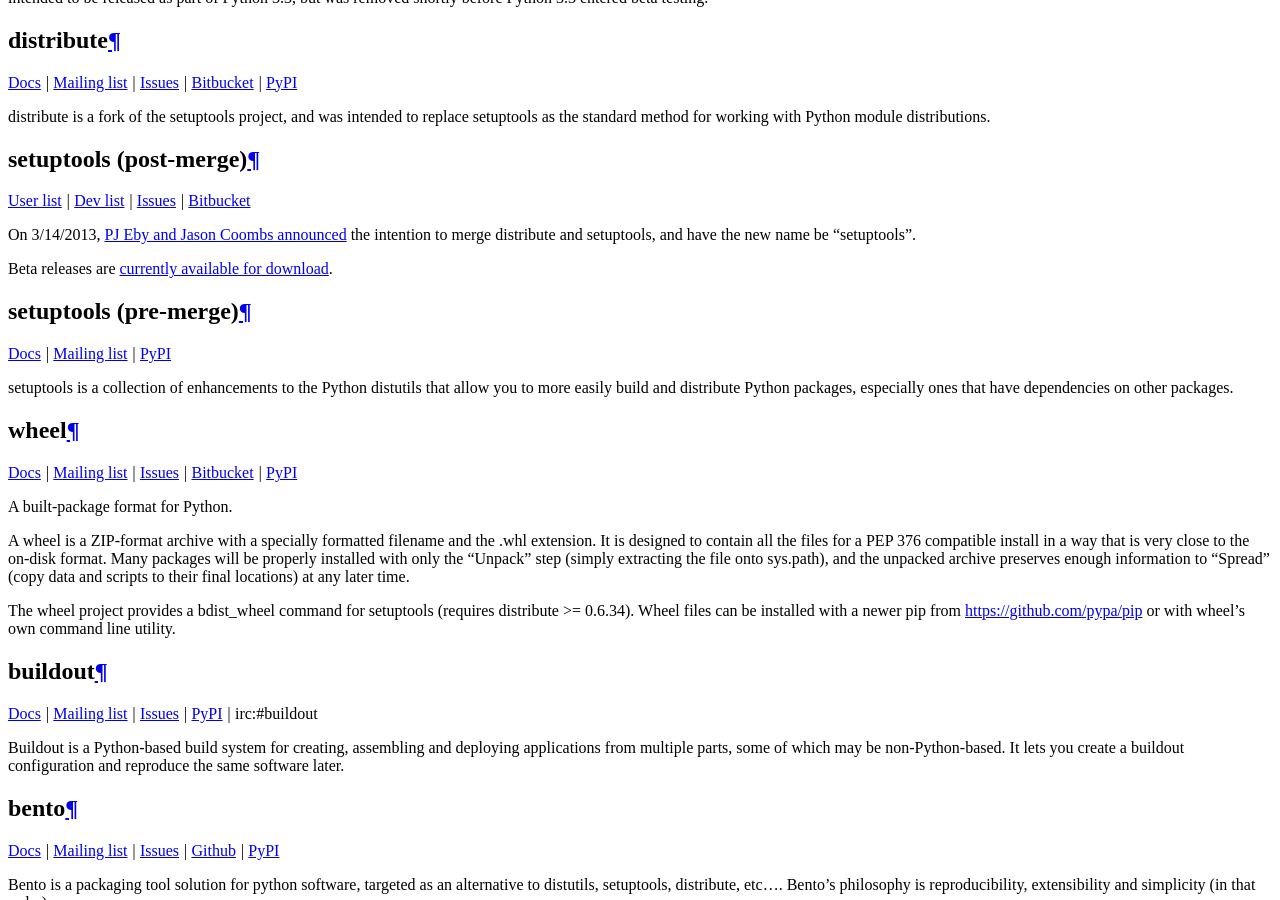
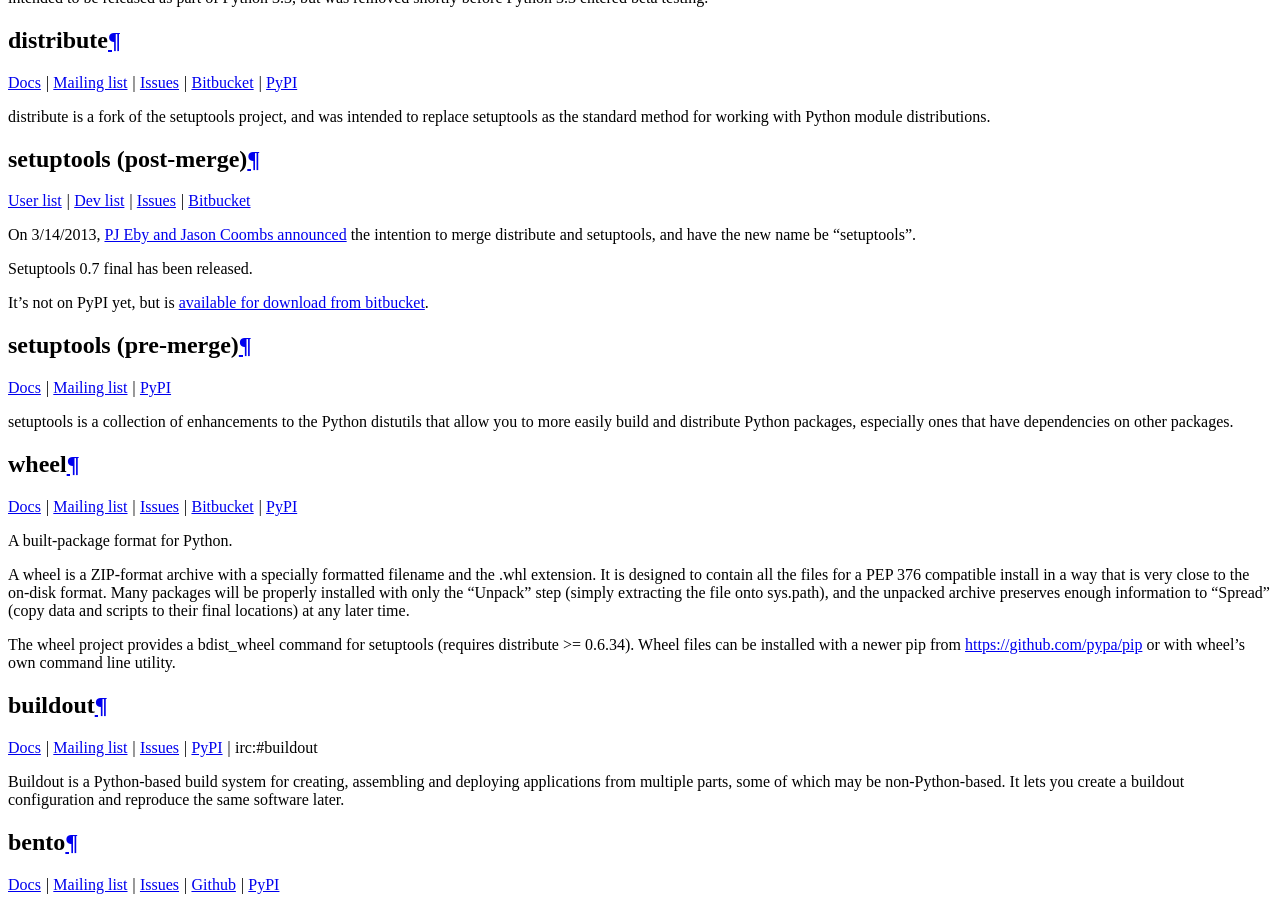
Before and after one commit to pypa/packaging.python.org, a Sphinx documentation site: the page built from source/projects.txt, in a window 1280 px wide and 900 px high, scrolled down 564 px. Built offline with Sphinx 7.4.7, drawn with Linux system fonts in a browser that asks for light colours.

Commit message:
update about setuptools 0.7 final

```diff
--- a/source/projects.txt
+++ b/source/projects.txt
@@ -80,7 +80,10 @@
 <http://mail.python.org/pipermail/distutils-sig/2013-March/020126.html>`_ the
 intention to merge distribute and setuptools, and have the new name be "setuptools".
 
-Beta releases are `currently available for download <https://bitbucket.org/pypa/setuptools/downloads>`_.
+Setuptools 0.7 final has been released.
+
+It's not on PyPI yet, but is `available for
+download from bitbucket <https://bitbucket.org/pypa/setuptools/downloads>`_.
 
 
 .. _`setuptools_pre_merge`:
```
